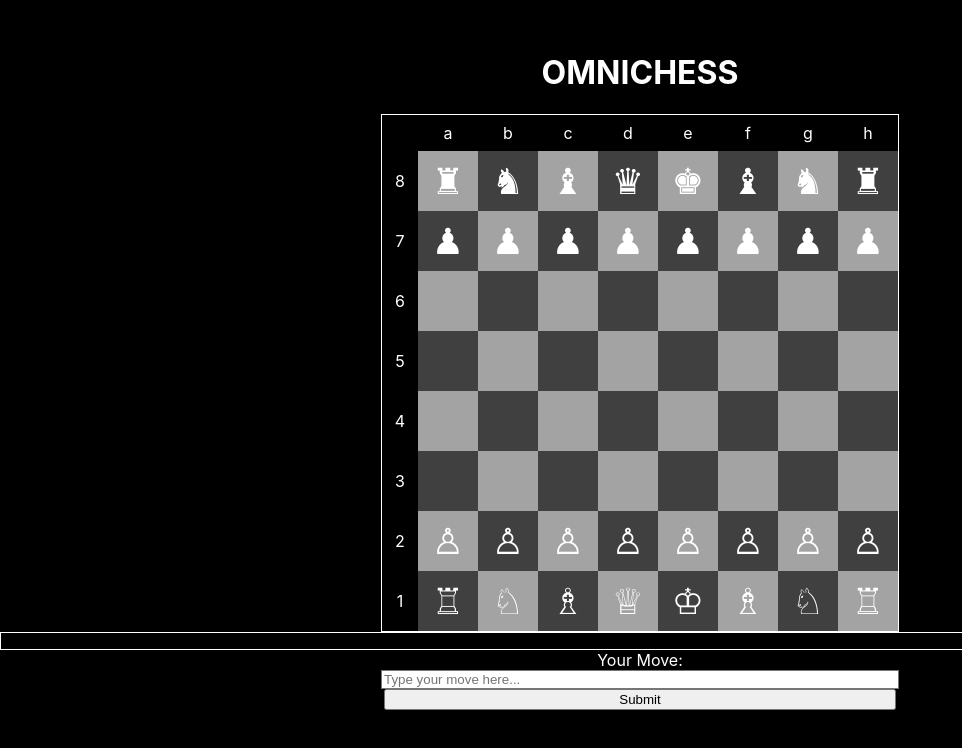
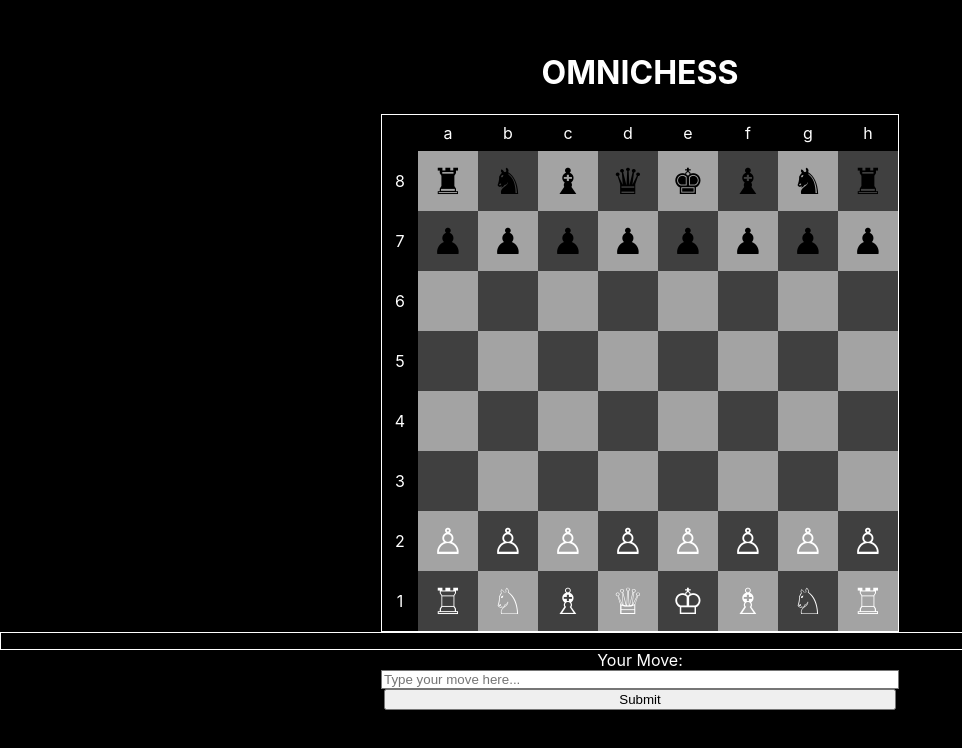
Before and after one commit to TheUltimateHuman/omnichess, a React (Vite) app: page / in a window 1280 px wide. Shown: the top 748 px of the page, without its empty margins (0-962 px from the left). Built offline with nearby package versions, Linux system fonts and the light colour scheme.

Commit message:
v1.6 - UI Purgatory

```diff
--- a/src/components/MoveInput.tsx
+++ b/src/components/MoveInput.tsx
@@ -29,12 +29,12 @@ export const MoveInput: React.FC<MoveInputProps> = ({ onMoveSubmit, isLoading })
           onChange={(e) => setInputText(e.target.value)}
           placeholder="Type your move here..."
           disabled={isLoading}
-          className="p-4 bg-neutral-800 border border-neutral-600 text-lg text-neutral-100 rounded-md shadow-sm focus:ring-2 focus:ring-neutral-400 focus:border-neutral-400 outline-none transition-all w-2/5"
+          className="p-5 bg-neutral-800 border border-neutral-600 text-xl text-neutral-100 rounded-md shadow-sm focus:ring-2 focus:ring-neutral-400 focus:border-neutral-400 outline-none transition-all w-2/5"
         />
         <button
           type="submit"
           disabled={isLoading}
-          className="px-6 py-4 bg-neutral-200 hover:bg-neutral-300 text-black font-semibold text-lg rounded-md shadow-md disabled:opacity-50 disabled:cursor-not-allowed transition-colors duration-150 focus:outline-none focus:ring-2 focus:ring-neutral-400 focus:ring-offset-2 focus:ring-offset-black w-2/5"
+          className="px-6 py-5 bg-neutral-200 hover:bg-neutral-300 text-black font-semibold text-xl rounded-md shadow-md disabled:opacity-50 disabled:cursor-not-allowed transition-colors duration-150 focus:outline-none focus:ring-2 focus:ring-neutral-400 focus:ring-offset-2 focus:ring-offset-black w-2/5"
         >
           {isLoading ? 'Processing...' : 'Submit'}
         </button>
--- a/src/components/Square.tsx
+++ b/src/components/Square.tsx
@@ -48,6 +48,12 @@ export const Square: React.FC<SquareProps> = ({ piece, terrain, isDark, dynamicD
     backgroundColor: isDark ? '#404040' : '#a3a3a3', // neutral-700 and neutral-400
   };
 
+  const pieceStyle: React.CSSProperties = {
+    ...pieceStyleOverride,
+    color: piece?.color === PlayerColor.BLACK ? '#000000' : '#FFFFFF',
+    fontSize: 'clamp(1.25rem, 7vw, 2.25rem)',
+  };
+
   return (
     <div
       className="w-full h-full flex flex-col items-center justify-center transition-colors duration-150 relative select-none p-0.5"
@@ -82,8 +88,8 @@ export const Square: React.FC<SquareProps> = ({ piece, terrain, isDark, dynamicD
       {/* Piece Symbol */}
       {piece && (
         <span
-          className={`text-2xl sm:text-3xl ${pieceColorClass} relative z-10`}
-          style={{fontSize: 'clamp(1.25rem, 7vw, 2.25rem)', ...pieceStyleOverride }}
+          className="text-2xl sm:text-3xl relative z-10"
+          style={pieceStyle}
           aria-label={piece ? `${piece.color} ${piece.symbol}` : 'empty square'}
         >
           {displaySymbol}
```
